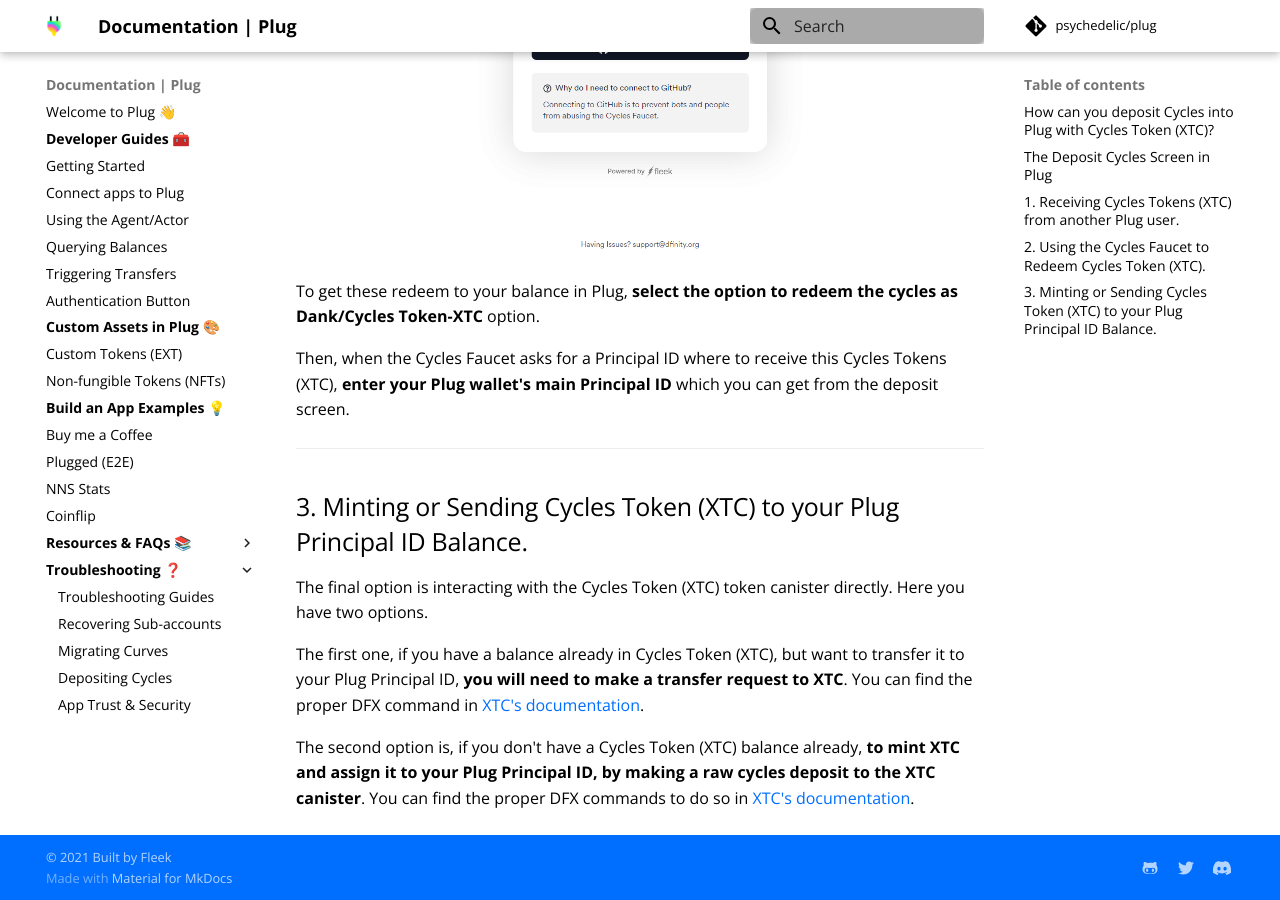
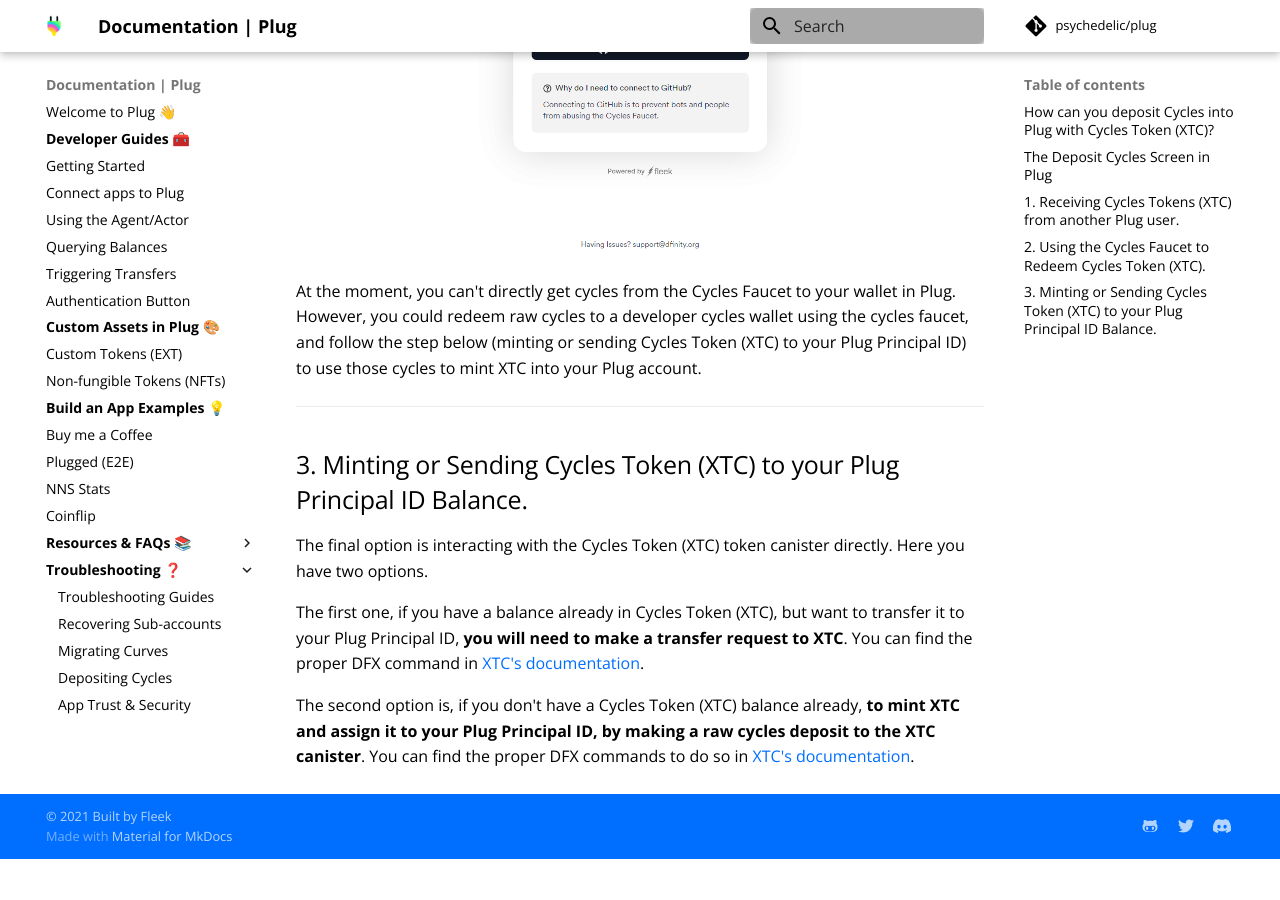
Before and after one commit to Psychedelic/plug-docs, an MkDocs documentation site: the page built from docs/resources/buying-cycles.md, in a window 1280 px wide and 900 px high, scrolled down 2359 px. Built offline with MkDocs 1.6.1 and Material for MkDocs 9.7.7, drawn with Linux system fonts in a browser that asks for light colours; comment, search, counter and statistics services are not loaded; after the commit the page ends 3218 px from its top, so only the background shows below that.

Commit message:
Update buying-cycles.md

```diff
--- a/docs/resources/buying-cycles.md
+++ b/docs/resources/buying-cycles.md
@@ -43,9 +43,7 @@
 
 ![](imgs/faucet.png)
 
-To get these redeem to your balance in Plug, **select the option to redeem the cycles as Dank/Cycles Token-XTC** option.
-
-Then, when the Cycles Faucet asks for a Principal ID where to receive this Cycles Tokens (XTC), **enter your Plug wallet's main Principal ID** which you can get from the deposit screen.
+At the moment, you can't directly get cycles from the Cycles Faucet to your wallet in Plug. However, you could redeem raw cycles to a developer cycles wallet using the cycles faucet, and follow the step below (minting or sending Cycles Token (XTC) to your Plug Principal ID) to use those cycles to mint XTC into your Plug account.
 
 ----
 
```
